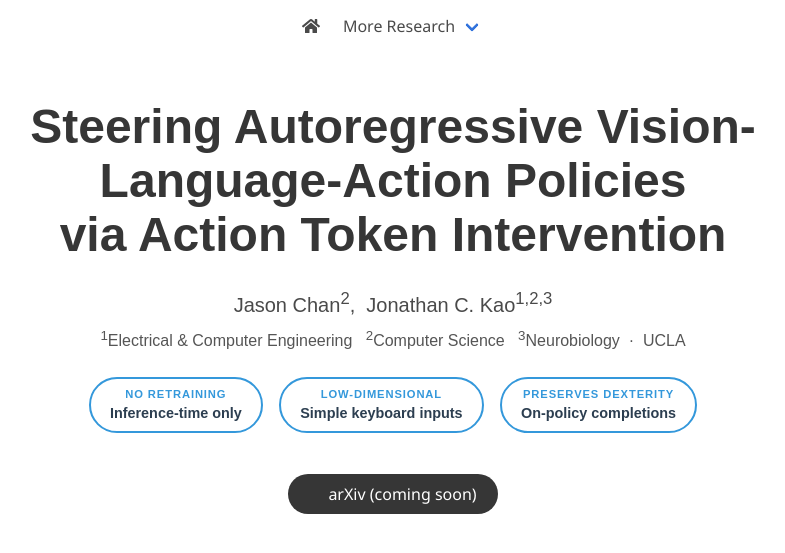
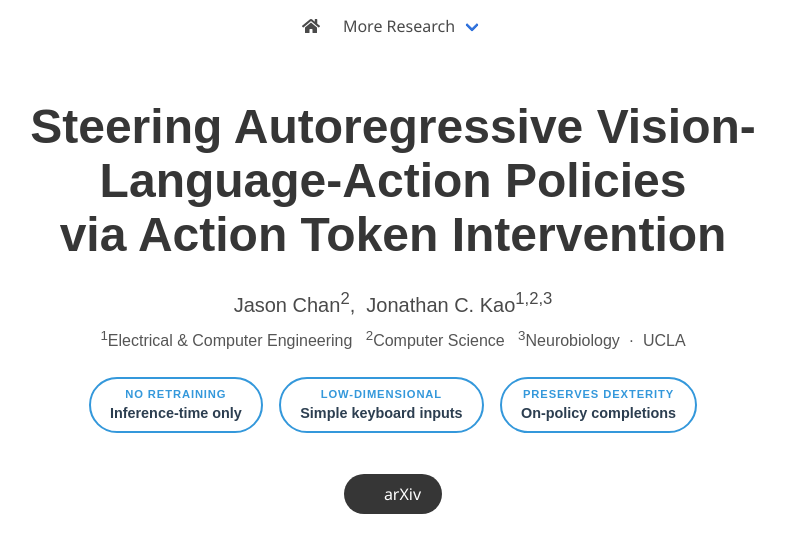
Before and after one commit to jasontchan/jasontchan.github.io, a Jekyll site: the page token-steering/index.html, which Jekyll copies as it is, in a window 1280 px wide and 900 px high, cut to the strip 0-555 px from the top of the window. Shown: the whole strip, without its empty margins (247-1032 px from the left). Built offline with Jekyll 4.4.1, drawn with Linux system fonts in a browser that asks for light colours; nearby versions of some CDN libraries; some web fonts are replaced; library files that are not in the unit come from our copies; a style sheet for code colours, icons or effects is not loaded.

```diff
--- a/token-steering/index.html
+++ b/token-steering/index.html
@@ -134,11 +134,11 @@
                   </span>
                   <span class="link-block">
                     <a
-                      href="#"
+                      href="https://arxiv.org/abs/2606.15021"
                       class="external-link button is-normal is-rounded is-dark"
                     >
                       <span class="icon"><i class="ai ai-arxiv"></i></span>
-                      <span>arXiv (coming soon)</span>
+                      <span>arXiv</span>
                     </a>
                   </span>
                 </div>
```
Also changed, not shown: other parts of token-steering/index.html (+2 -1 lines).
